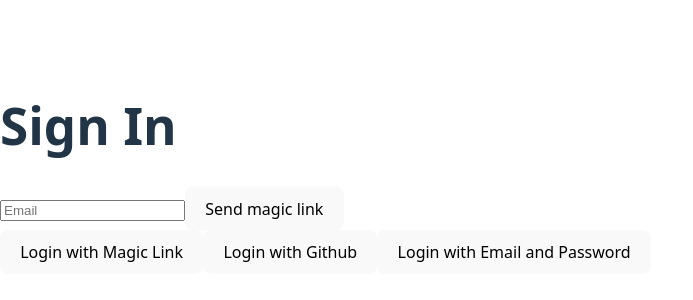
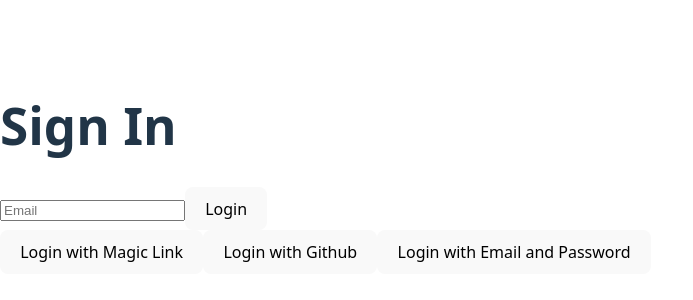
Before and after one commit to CodedBeats/Component_Compendium, a React (Vite) app: page /sign-in in a window 1280 px wide. Shown: the part 232-532 px from the top of the page, without its empty margins (0-693 px from the left). Built offline with nearby package versions, Linux system fonts and the light colour scheme; no server answers.

Commit message:
fix: clearer wording for multiple login types

```diff
--- a/src/pages/SignIn.jsx
+++ b/src/pages/SignIn.jsx
@@ -66,7 +66,7 @@ const SignIn = () => {
                     onChange={(e) => setEmail(e.target.value)}
                 />
                 <button disabled={loading}>
-                    {loading ? "Sending..." : "Send magic link"}
+                    {loading ? "Loading..." : "Login"}
                 </button>
             </form>
             <button onClick={() => setSelectedLoginType("magic-link")}>Login with Magic Link</button>
```
